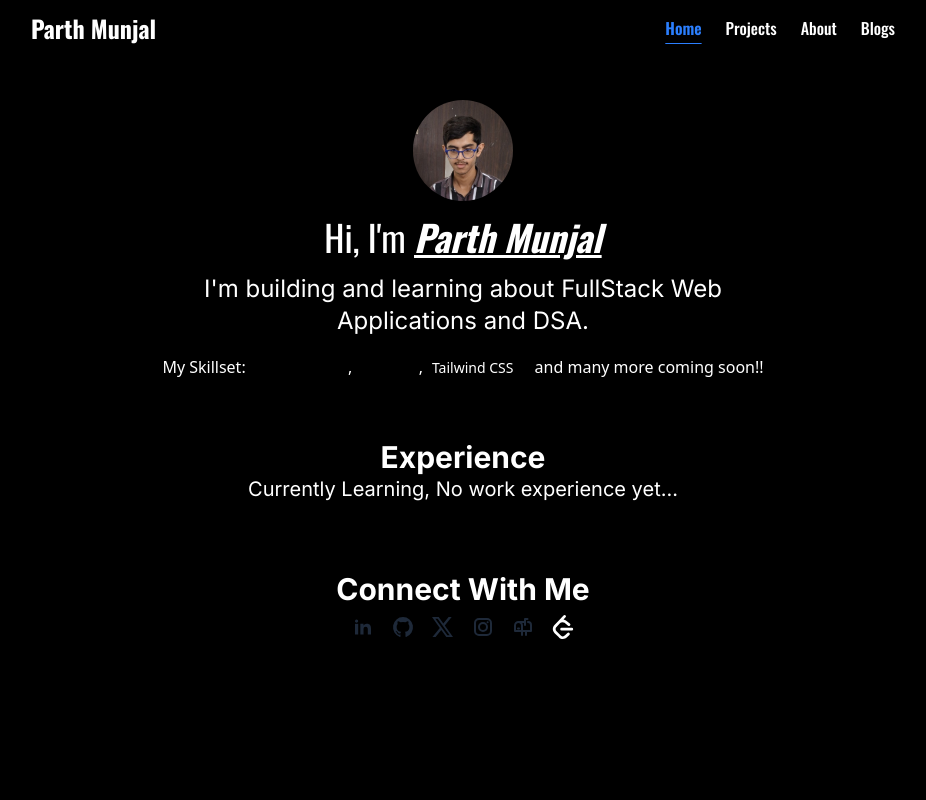
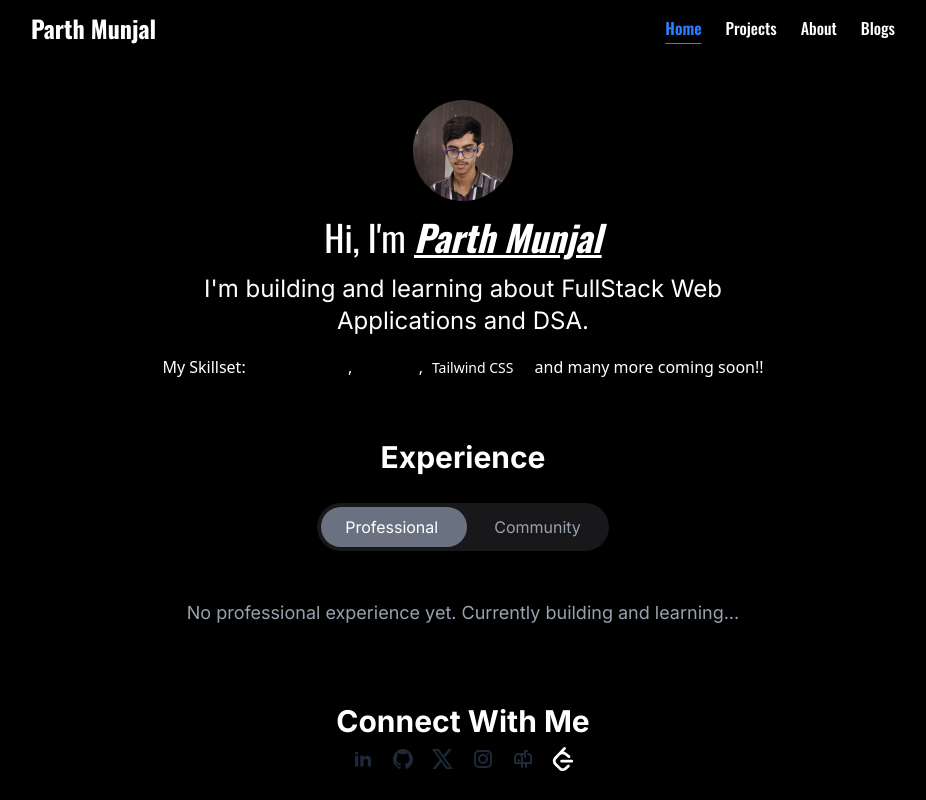
Before and after one commit to parthmunjal07/parth-portfolio-v1, a React (Vite) app: page / in a window 1280 px wide. Shown: the whole page, without its empty margins (177-1103 px from the left). Built offline with nearby package versions, Linux system fonts and the light colour scheme.

Commit message:
experience updated + footer fix

```diff
--- /dev/null
+++ b/src/components/ExpTog.jsx
@@ -0,0 +1,115 @@
+import { useState } from "react";
+import { motion, AnimatePresence } from "framer-motion";
+import IIC from "./orgIcons/iic.jpg";
+import CS from "./orgIcons/cs.jpg";
+
+const professionalData = [];
+
+const communityData = [
+  {
+    icon: IIC,
+    title: "Member & Contributor",
+    org: "Institution's Innovation Council JC Bose UST",
+    desc: "Helping and contributing in workshops and projects...",
+    year: "Nov 2025 – Present",
+  },
+  {
+    icon: CS,
+    title: "Member",
+    org: "COLLEGEsociety",
+    desc: "Consistently contributing to online workshops...",
+    year: "June 2025 – Present",
+  },
+];
+
+export default function ExpTog() {
+  const [active, setActive] = useState("professional");
+
+  const data = active === "professional" ? professionalData : communityData;
+
+  return (
+    <section className="mt-7 text-white">
+      {/* Toggle Buttons */}
+      <div className="flex justify-center mb-10">
+        <div className="bg-zinc-900 p-1 rounded-full flex gap-2 relative">
+          {/* Sliding indicator */}
+          <motion.div
+            layout
+            className="absolute top-1 bottom-1 w-1/2 bg-gray-500 rounded-full"
+            initial={false}
+            animate={{
+              x: active === "professional" ? "0%" : "100%",
+            }}
+            transition={{ type: "spring", stiffness: 300, damping: 25 }}
+          />
+
+          <button
+            onClick={() => setActive("professional")}
+            className={`px-6 py-2 z-10 rounded-full hover:cursor-pointer ${
+              active === "professional" ? "text-white" : "text-gray-400"
+            }`}
+          >
+            Professional
+          </button>
+
+          <button
+            onClick={() => setActive("community")}
+            className={`px-6 py-2 z-10 rounded-full hover:cursor-pointer ${
+              active === "community" ? "text-white" : "text-gray-400"
+            }`}
+          >
+            Community
+          </button>
+        </div>
+      </div>
+
+      {/* Content */}
+      <div className="w-full px-4">
+        <AnimatePresence mode="wait">
+          <motion.div
+            key={active}
+            initial={{ opacity: 0, y: 20 }}
+            animate={{ opacity: 1, y: 0 }}
+            exit={{ opacity: 0, y: -20 }}
+            transition={{ duration: 0.3 }}
+          >
+            {data.length === 0 ? (
+              <div className="py-2">
+                <p className="text-gray-400 text-lg">
+                  {active === "professional"
+                    ? "No professional experience yet. Currently building and learning..."
+                    : "No community activity added yet. Stay tuned as I start contributing and sharing my journey."}
+                </p>
+              </div>
+            ) : (
+              <div className="grid md:grid-cols-2 gap-10 items-stretch">
+                {data.map((item, i) => (
+                  <motion.div
+                    key={i}
+                    initial={{ opacity: 0, scale: 0.95 }}
+                    animate={{ opacity: 1, scale: 1 }}
+                    transition={{ delay: i * 0.1 }}
+                    className="bg-zinc-900 w-full p-6 rounded-xl border border-zinc-800 hover:border-gray-500 transition"
+                  >
+                    <div className="flex flex-col items-center text-center">
+                      <img
+                        src={item.icon}
+                        alt={item.org}
+                        className="size-11 rounded-2xl mb-3"
+                      />
+
+                      <h3 className="text-xl font-semibold">{item.title}</h3>
+                      <p className="text-blue-400 text-sm">{item.org}</p>
+                      <p className="text-gray-400 mt-2">{item.desc}</p>
+                      <p className="text-gray-500 text-sm mt-3">{item.year}</p>
+                    </div>
+                  </motion.div>
+                ))}
+              </div>
+            )}
+          </motion.div>
+        </AnimatePresence>
+      </div>
+    </section>
+  );
+}
--- a/src/components/Hero.jsx
+++ b/src/components/Hero.jsx
@@ -2,6 +2,7 @@ import React from "react";
 import profile from "../assets/profile.jpg";
 import PageWrapper from "./PageWrapper";
 import PostCard from "./PostCard";
+import ExpTog from "./ExpTog";
 
 function Hero() {
   return (
@@ -58,14 +59,12 @@ function Hero() {
 
             <div className="mt-10 font-inter">
               <h1 className="text-3xl font-bold">Experience</h1>
-              <p className="text-xl">
-                Currently Learning, No work experience yet...
-              </p>
+              <ExpTog />
             </div>
 
             <div className="align-bottom text-3xl font-inter mt-13 font-bold">
               <h2>Connect With Me</h2>
-              <div className="flex gap-4 justify-center mt-2">
+              <div className="flex gap-4 justify-center mt-2 mb-5">
                 <a
                   href="https://www.linkedin.com/in/parth-munjal-264508368/"
                   target="_blank"
```
Also changed, not shown: src/components/orgIcons/cs.jpg (added), src/components/orgIcons/iic.jpg (added).
